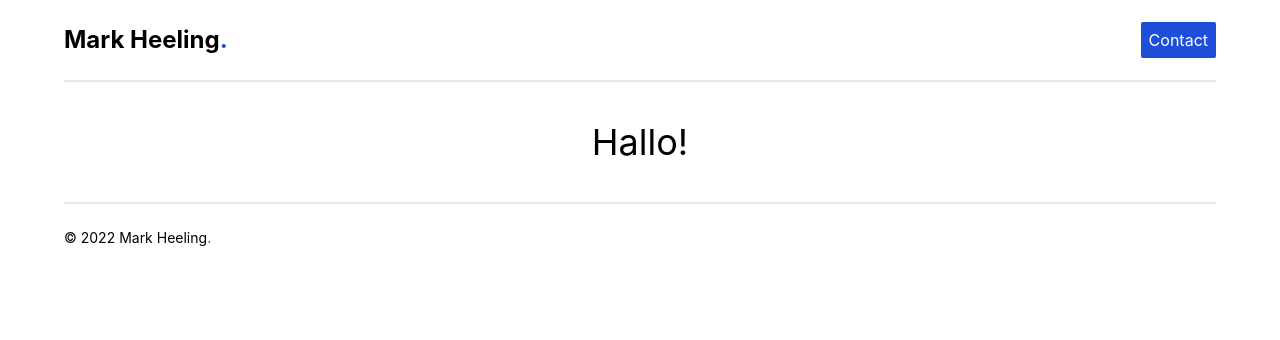
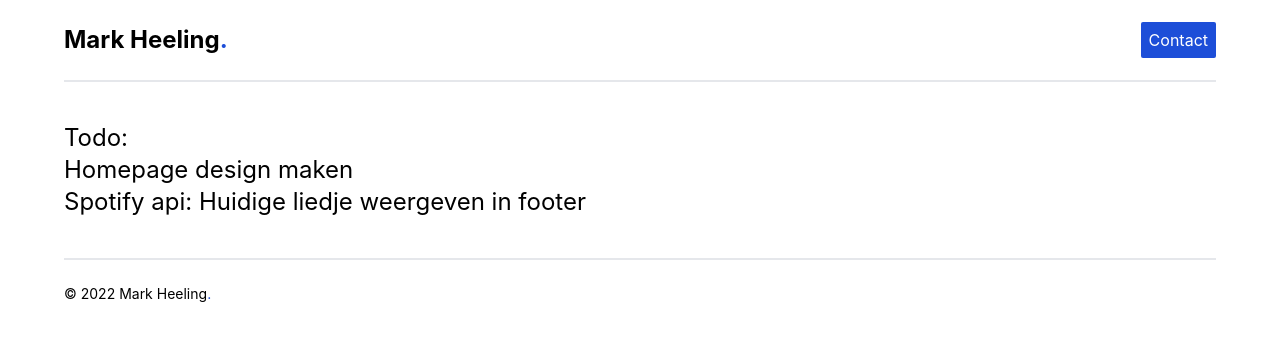
Before and after one commit to MarkHeeling/MijnSite, a Next.js app: page / in a window 1280 px wide. Shown: the top 340 px of the page. Built offline with nearby package versions, Linux system fonts and the light colour scheme; no server answers.

Commit message:
Added todo list to homepage

```diff
--- a/pages/index.js
+++ b/pages/index.js
@@ -2,7 +2,13 @@ export default function Home() {
   return (
     <>
       <div className="flex flex-col max-w-6xl mx-auto">
-        <h1 className="py-10 text-4xl text-center">Hallo!</h1>
+        <h1 className="py-10 text-2xl">
+          Todo: <br />{" "}
+          <ul>
+            <li>Homepage design maken</li>
+            <li>Spotify api: Huidige liedje weergeven in footer</li>
+          </ul>
+        </h1>
       </div>
     </>
   );
```
